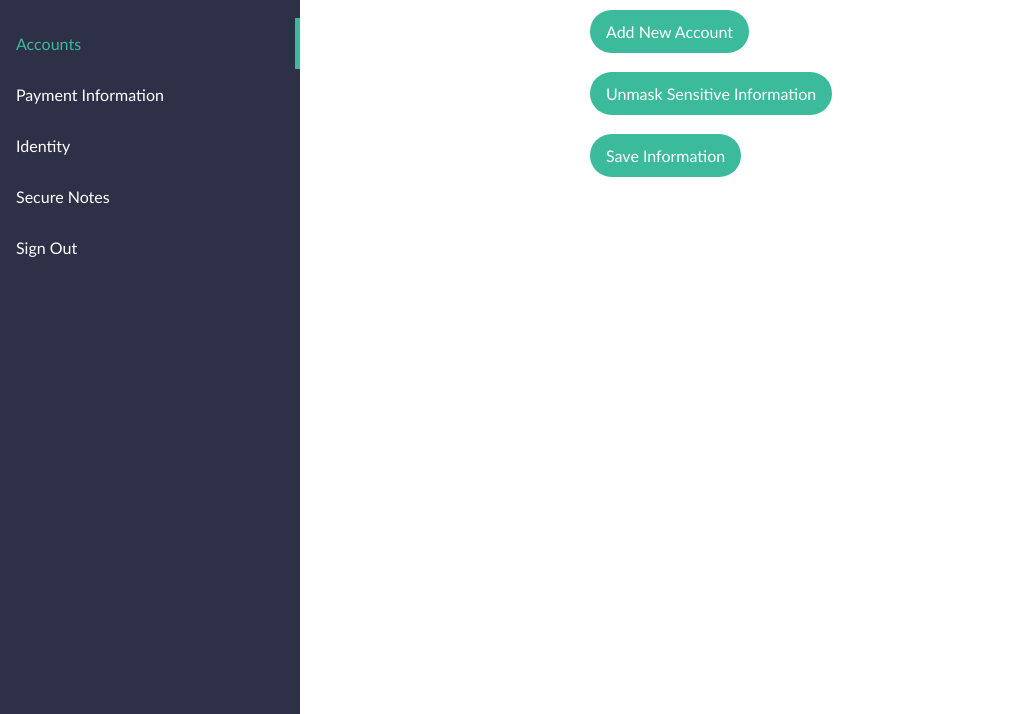
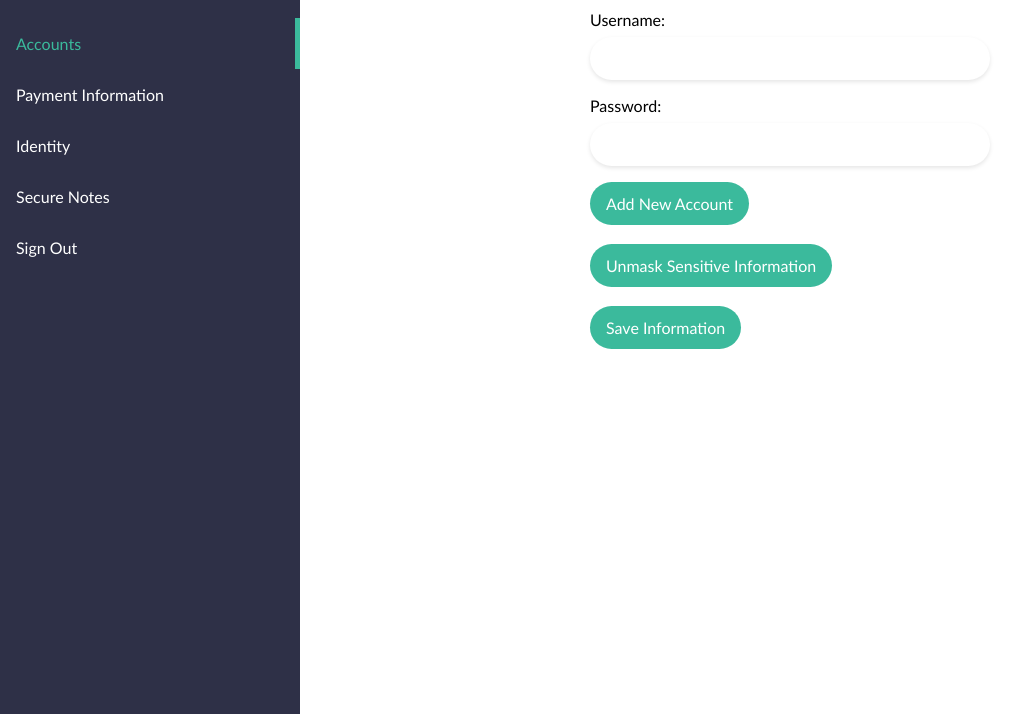
Before and after one commit to shahdmu34/MyPass-project, a plain HTML site: page account.html in a window 1280 px wide. Both pictures are taken after a click on the button "Add New Account". Shown: the part 86-800 px from the top of the page, without its empty margins (0-1034 px from the left). Drawn offline with Linux system fonts and the light colour scheme; no server answers.

Commit message:
fixed account.html to add new accounts

```diff
--- a/account.html
+++ b/account.html
@@ -75,20 +75,20 @@
         // Function to add a new set of credit card fields
         function addNewAccountFields() {
             const accountContainer = document.getElementById('accountContainer');
-            const creditCardCount = creditCardContainer.getElementsByClassName('account-info').length + 1;
+            const accountCount = accountContainer.getElementsByClassName('account-info').length + 1;
 
             const newAccountFields = document.createElement('div');
             newAccountFields.classList.add('account-info');
             newAccountFields.innerHTML = `
              <div class="form-group">
-                <label for="username${accountNumber}">Username:</label>
-                 <input type="text" id="username${accountNumber}" name="username" required>
+                <label for="username${accountCount}">Username:</label>
+                 <input type="text" id="username${accountCount}" name="username" required>
               </div>
 
 
                  <div class="form-group">
-                    <label for="password${accountNumber}">Password:</label>
-                    <input type="password" id="password${accountNumber}" name="password" required>
+                    <label for="password${accountCount}">Password:</label>
+                    <input type="password" id="password${accountCount}" name="password" required>
                 </div>
                 `;
 
```
